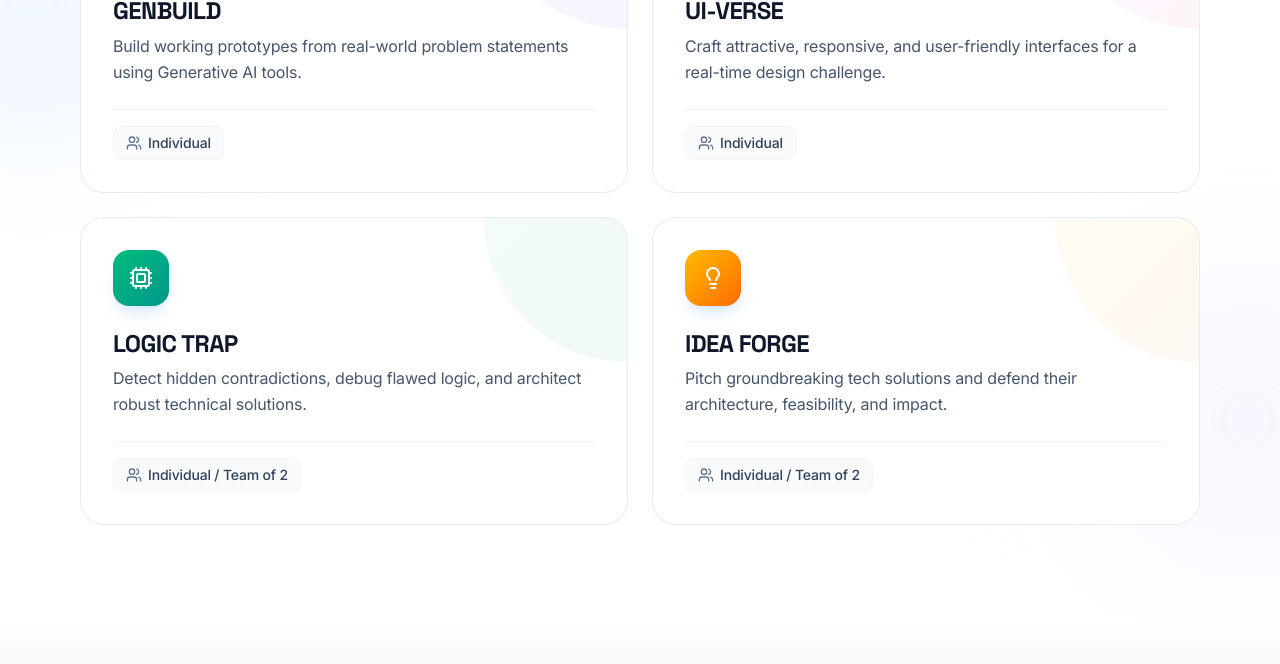
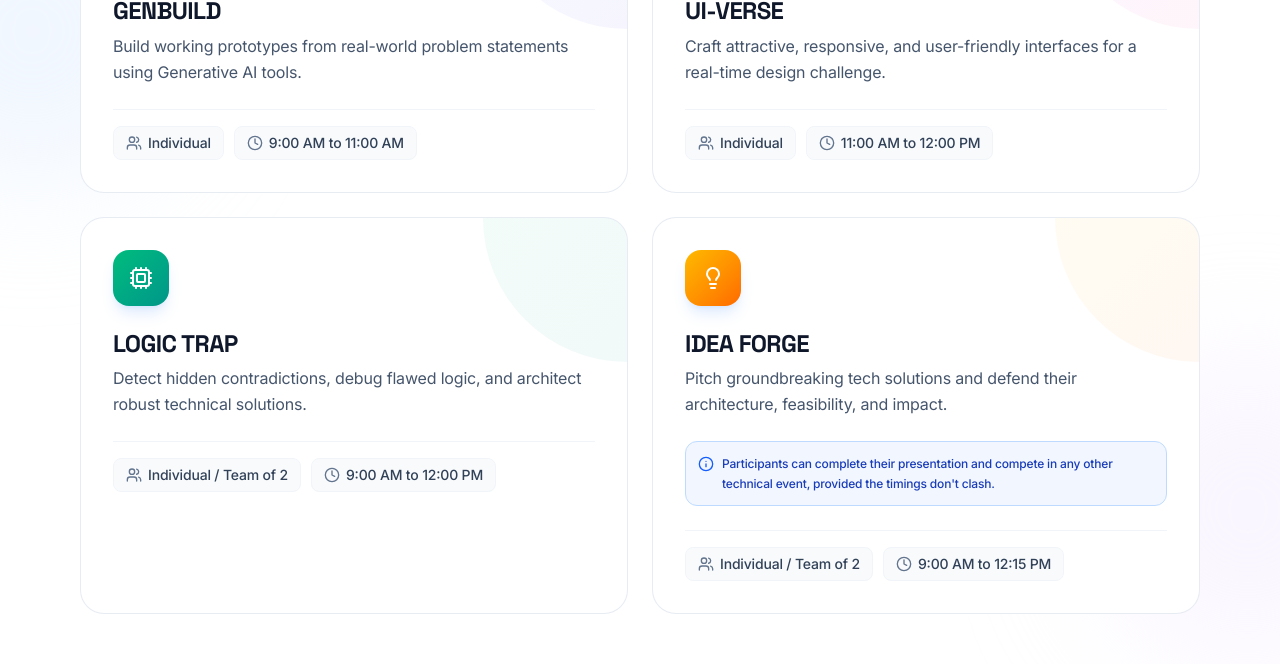
Before and after one commit to altrin2404/techbeta26_2.0, a Next.js app: page / in a window 1280 px wide. Shown: the part 2120-2784 px from the top of the page. Built offline with nearby package versions, Linux system fonts and the light colour scheme; no server answers.

Commit message:
Optimization

```diff
--- a/src/app/api/create-order/route.ts
+++ b/src/app/api/create-order/route.ts
@@ -58,7 +58,7 @@ export async function POST(request: Request) {
     }
 
     // 1. Create Razorpay Order
-    const amountPerPerson = 250;
+    const amountPerPerson = 1;
     const totalAmount = memberList.length * amountPerPerson;
     const amountInPaise = totalAmount * 100;
 
--- a/src/components/events.tsx
+++ b/src/components/events.tsx
@@ -1,7 +1,7 @@
 "use client";
 
 import { motion, AnimatePresence } from "framer-motion";
-import { Terminal, PenTool, Cpu, Lightbulb, Megaphone, Search, Users, MapPin, Sparkles } from "lucide-react";
+import { Terminal, PenTool, Cpu, Lightbulb, Megaphone, Search, Users, MapPin, Sparkles, Clock, Info } from "lucide-react";
 import { useState } from "react";
 import { trackEvent } from "@/lib/analytics";
 
@@ -12,6 +12,7 @@ const technicalEvents = [
     icon: Terminal,
     color: "from-blue-500 to-indigo-600",
     format: "Individual",
+    time: "9:00 AM to 11:00 AM",
   },
   {
     title: "UI-VERSE",
@@ -19,6 +20,7 @@ const technicalEvents = [
     icon: PenTool,
     color: "from-purple-500 to-pink-500",
     format: "Individual",
+    time: "11:00 AM to 12:00 PM",
   },
   {
     title: "LOGIC TRAP",
@@ -26,6 +28,7 @@ const technicalEvents = [
     icon: Cpu,
     color: "from-emerald-500 to-teal-600",
     format: "Individual / Team of 2",
+    time: "9:00 AM to 12:00 PM",
   },
   {
     title: "IDEA FORGE",
@@ -33,6 +36,8 @@ const technicalEvents = [
     icon: Lightbulb,
     color: "from-amber-400 to-orange-500",
     format: "Individual / Team of 2",
+    time: "9:00 AM to 12:15 PM",
+    info: "Participants can complete their presentation and compete in any other technical event, provided the timings don't clash.",
   }
 ];
 
@@ -43,6 +48,7 @@ const nonTechnicalEvents = [
     icon: Megaphone,
     color: "from-rose-500 to-red-600",
     format: "Individual / Team of 2",
+    time: "1:00 PM to 1:45 PM",
   },
   {
     title: "BID & BUILD",
@@ -50,6 +56,7 @@ const nonTechnicalEvents = [
     icon: Search,
     color: "from-cyan-500 to-blue-500",
     format: "Individual / Team of 2",
+    time: "1:45 PM to 2:30 PM",
   }
 ];
 
@@ -169,12 +176,27 @@ export function Events() {
                     {event.description}
                   </p>
 
-                  <div className="flex flex-wrap items-center gap-2.5 pt-4 border-t border-slate-100 relative z-10">
-                    <div className="flex items-center text-xs sm:text-sm font-medium text-slate-700 bg-slate-50 group-hover:bg-blue-50/50 px-3 py-1.5 rounded-lg border border-slate-100 transition-colors">
-                      <Users className="h-4 w-4 mr-1.5 text-slate-500 group-hover:text-blue-600 transition-colors" />
-                      {event.format}
+                  {/* @ts-ignore */}
+                  {event.info && (
+                    <div className="mb-6 bg-blue-50/80 border border-blue-200 p-3 rounded-xl flex items-start gap-2 relative z-10">
+                      <Info className="h-4 w-4 text-blue-600 mt-0.5 shrink-0" />
+                      <p className="text-xs text-blue-800 font-medium leading-relaxed">
+                        {/* @ts-ignore */}
+                        {event.info}
+                      </p>
                     </div>
-                  </div>
+                  )}
+
+                    <div className="flex flex-wrap items-center gap-2.5 pt-4 border-t border-slate-100 relative z-10">
+                      <div className="flex items-center text-xs sm:text-sm font-medium text-slate-700 bg-slate-50 group-hover:bg-blue-50/50 px-3 py-1.5 rounded-lg border border-slate-100 transition-colors">
+                        <Users className="h-4 w-4 mr-1.5 text-slate-500 group-hover:text-blue-600 transition-colors" />
+                        {event.format}
+                      </div>
+                      <div className="flex items-center text-xs sm:text-sm font-medium text-slate-700 bg-slate-50 group-hover:bg-blue-50/50 px-3 py-1.5 rounded-lg border border-slate-100 transition-colors">
+                        <Clock className="h-4 w-4 mr-1.5 text-slate-500 group-hover:text-blue-600 transition-colors" />
+                        {event.time}
+                      </div>
+                    </div>
                 </motion.div>
               );
             })}
--- a/src/components/faq.tsx
+++ b/src/components/faq.tsx
@@ -11,7 +11,7 @@ const faqs = [
   },
   {
     q: "Is there a registration fee?",
-    a: "The registration fee is ₹200 per participant, which includes lunch. This is available through online registration only."
+    a: "The registration fee is ₹250 per participant, which includes lunch. This is available through online registration only."
   },
   {
     q: "Is lunch provided during the event?",
--- a/src/components/registration.tsx
+++ b/src/components/registration.tsx
@@ -2,6 +2,7 @@
 
 import { useState, useEffect, useRef } from "react";
 import { motion, AnimatePresence } from "framer-motion";
+import Image from "next/image";
 import {
   CheckCircle2,
   AlertCircle,
@@ -48,18 +49,19 @@ export interface Participant {
   technicalEvents: string[];
   nonTechnicalEvents: string[];
   isParticipatingAsTeam?: boolean;
+  teamName?: string;
 }
 
 const TECHNICAL_EVENTS = [
-  { id: "GENBUILD", label: "GENBUILD", icon: Terminal, desc: "GenAI & AI tool prototyping", isTeam: false },
-  { id: "UI-VERSE", label: "UI-VERSE", icon: PenTool, desc: "Design & prototype interface", isTeam: false },
-  { id: "LOGIC TRAP", label: "LOGIC TRAP", icon: Cpu, desc: "Faulty statement & logic solve", isTeam: true },
-  { id: "IDEA FORGE", label: "IDEA FORGE", icon: Lightbulb, desc: "Innovative tech concept pitch", isTeam: true },
+  { id: "GENBUILD", label: "GENBUILD", icon: Terminal, desc: "GenAI & AI tool prototyping", isTeam: false, time: "9:00 AM to 11:00 AM" },
+  { id: "UI-VERSE", label: "UI-VERSE", icon: PenTool, desc: "Design & prototype interface", isTeam: false, time: "11:00 AM to 12:00 PM" },
+  { id: "LOGIC TRAP", label: "LOGIC TRAP", icon: Cpu, desc: "Faulty statement & logic solve", isTeam: true, time: "9:00 AM to 12:00 PM" },
+  { id: "IDEA FORGE", label: "IDEA FORGE", icon: Lightbulb, desc: "Innovative tech concept pitch", isTeam: true, time: "9:00 AM to 12:15 PM" },
 ];
 
 const NON_TECHNICAL_EVENTS = [
-  { id: "BRAND BLITZ", label: "BRAND BLITZ", icon: Megaphone, desc: "Creative advertising & pitch", isTeam: true },
-  { id: "BID & BUILD", label: "BID & BUILD", icon: Search, desc: "Auction & product creation pitch", isTeam: true },
+  { id: "BRAND BLITZ", label: "BRAND BLITZ", icon: Megaphone, desc: "Creative advertising & pitch", isTeam: true, time: "1:00 PM to 1:45 PM" },
+  { id: "BID & BUILD", label: "BID & BUILD", icon: Search, desc: "Auction & product creation pitch", isTeam: true, time: "1:45 PM to 2:30 PM" },
 ];
 
 const YEARS = ["1st Year", "2nd Year", "3rd Year", "4th Year"];
@@ -106,10 +108,11 @@ export function Registration() {
   const ticketRef = useRef<HTMLDivElement>(null);
 
   const UPI_ID = "techbeta2k26@sbi";
-  const FEE_PER_PERSON = 250;
+  const FEE_PER_PERSON = 1;
   const totalAmount = members.length * FEE_PER_PERSON;
 
   const [forceShowTeamName, setForceShowTeamName] = useState(false);
+  const [teamName, setTeamName] = useState("");
 
   const isTeamCompetitionChosen = members.some((m) =>
     m.technicalEvents.some((t) => t.toLowerCase().includes("logic trap") || t.toLowerCase().includes("idea forge") || t.toLowerCase().includes("team")) ||
@@ -211,7 +214,7 @@ export function Registration() {
   }, [status, regId, primaryParticipantId, participantIds, members]);
 
   // Member field update
-  const updateMember = (index: number, field: keyof Participant, value: string | string[]) => {
+  const updateMember = (index: number, field: keyof Participant, value: string | string[] | boolean) => {
     setMembers((prev) => {
       const updated = [...prev];
       updated[index] = { ...updated[index], [field]: value };
@@ -556,6 +559,11 @@ export function Registration() {
         theme: {
           color: "#2563EB",
         },
+        modal: {
+          ondismiss: function () {
+            setStatus("idle");
+          },
+        },
       };
 
       // @ts-ignore
@@ -742,7 +750,7 @@ export function Registration() {
                           {/* QR Code */}
                           <div className="flex-shrink-0 flex flex-col items-center mx-auto sm:mx-0">
                             <div className="p-2.5 bg-white rounded-2xl border-2 border-slate-900 shadow-md">
-                              <img
+                              <Image
                                 src={
                                   qrDataUrl ||
                                   `https://api.qrserver.com/v1/create-qr-code/?size=140x140&color=0f172a&bgcolor=ffffff&qzone=2&data=${encodeURIComponent(
@@ -754,6 +762,7 @@ export function Registration() {
                                 alt={`Official Entry Ticket QR code for ${members[0]?.name || 'symposium participant'}`}
                                 className="block rounded-sm"
                                 crossOrigin="anonymous"
+                                unoptimized={!!qrDataUrl}
                               />
                             </div>
                             <div className="flex items-center gap-1.5 mt-2.5">
@@ -1353,6 +1362,9 @@ export function Registration() {
                                             Team (1-2)
                                           </span>
                                         )}
+                                        <span className="text-[9px] font-bold px-1.5 py-0.5 rounded bg-slate-100 text-slate-600 shrink-0 flex items-center gap-1">
+                                          <Clock className="w-2.5 h-2.5" /> {evt.time}
+                                        </span>
                                       </div>
                                       {isSelected && <Check className="h-4 w-4 text-blue-600 shrink-0" />}
                                     </div>
@@ -1412,6 +1424,9 @@ export function Registration() {
                                             Team (1-2)
                                           </span>
                                         )}
+                                        <span className="text-[9px] font-bold px-1.5 py-0.5 rounded bg-slate-100 text-slate-600 shrink-0 flex items-center gap-1">
+                                          <Clock className="w-2.5 h-2.5" /> {evt.time}
+                                        </span>
                                       </div>
                                       {isSelected && <Check className="h-4 w-4 text-purple-600 shrink-0" />}
                                     </div>
@@ -1429,6 +1444,14 @@ export function Registration() {
                             <span>{fieldErrors[`member-${mIdx}-events`]}</span>
                           </div>
                         )}
+
+                        {/* Event Timing Warning */}
+                        <div className="mt-4 bg-orange-50 border border-orange-200 p-3 sm:p-4 rounded-xl flex items-start gap-3 shadow-xs animate-fadeIn">
+                          <Info className="h-4 w-4 sm:h-5 sm:w-5 text-orange-600 shrink-0 mt-0.5" />
+                          <div className="text-[12px] sm:text-sm text-orange-900 font-medium">
+                            <span className="font-bold">Important:</span> Please check the timings of each event to avoid overlaps or clashes between your selected events.
+                          </div>
+                        </div>
 
                         {/* Individual / Team Selection per member */}
                         {(member.technicalEvents.some((t) => t.toLowerCase().includes("logic trap") || t.toLowerCase().includes("idea forge") || t.toLowerCase().includes("team")) ||
@@ -1622,6 +1645,14 @@ export function Registration() {
                   </div>
                 </div>
 
+                {/* Payment Important Notice */}
+                <div className="bg-blue-50 border border-blue-200 p-4 rounded-xl flex items-start gap-3">
+                  <Info className="h-5 w-5 text-blue-600 shrink-0 mt-0.5" />
+                  <div className="text-sm text-blue-900 font-medium">
+                    <span className="font-bold">Important:</span> Please make sure to come back to this page after the payment is completed. Once the payment is verified, a confirmation mail will be sent to you.
+                  </div>
+                </div>
+
                 {/* Step 2 Bottom Navigation */}
                 <div className="flex flex-col sm:flex-row items-center justify-between gap-3 pt-2">
                   <button
--- a/src/lib/analytics.ts
+++ b/src/lib/analytics.ts
@@ -71,10 +71,7 @@ export function trackEvent(
   if (typeof window.gtag === "function") {
     window.gtag("event", eventName, params);
   } else {
-    // Development / fallback logging
-    if (process.env.NODE_ENV !== "production") {
-      console.log(`[Analytics Event] ${eventName}:`, params);
-    }
+    // Removed development logging per user request
   }
 }
 
```
Also changed, not shown: next.config.ts (+7 -0 lines). Lines whose indentation alone changed are shown as unchanged.
